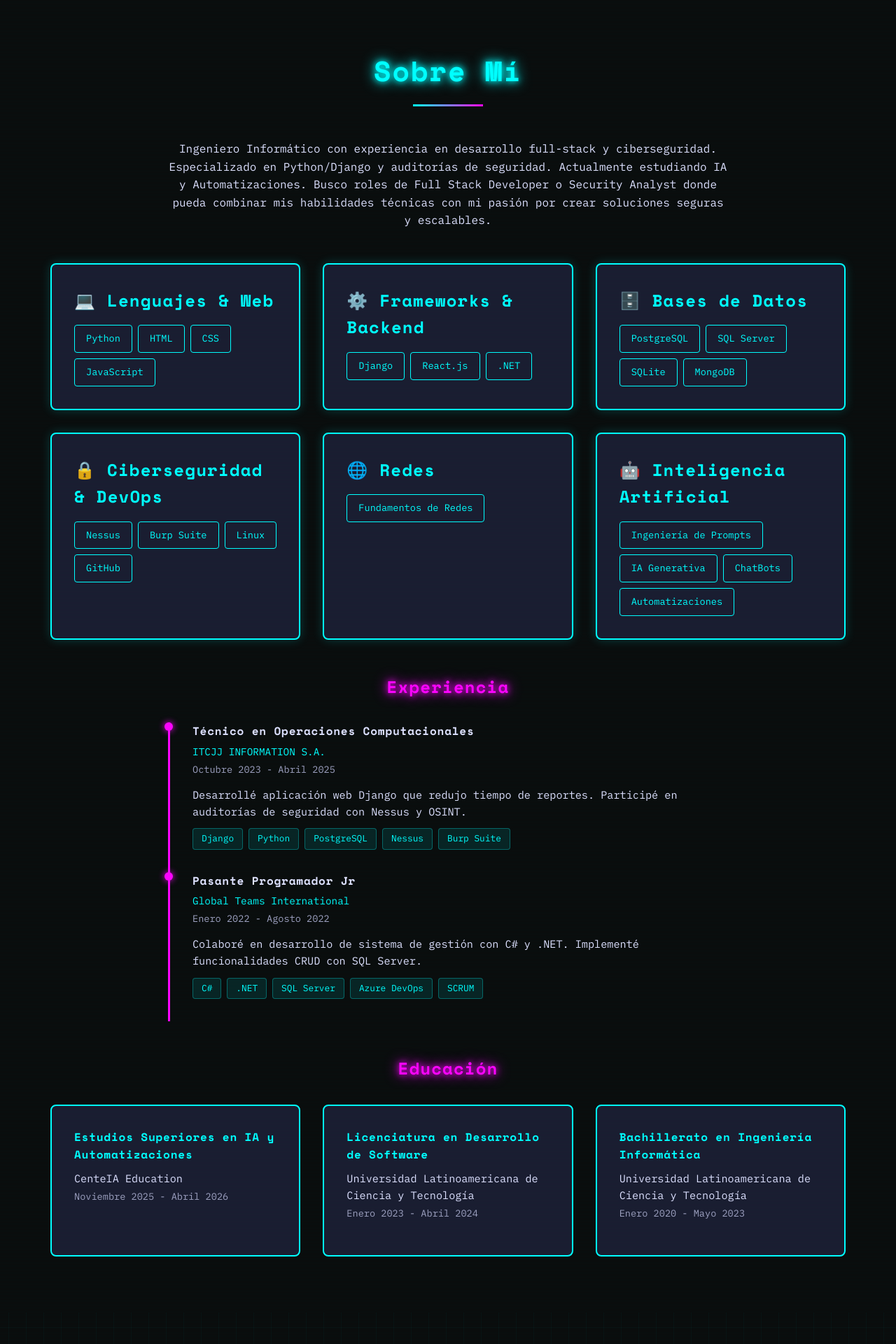
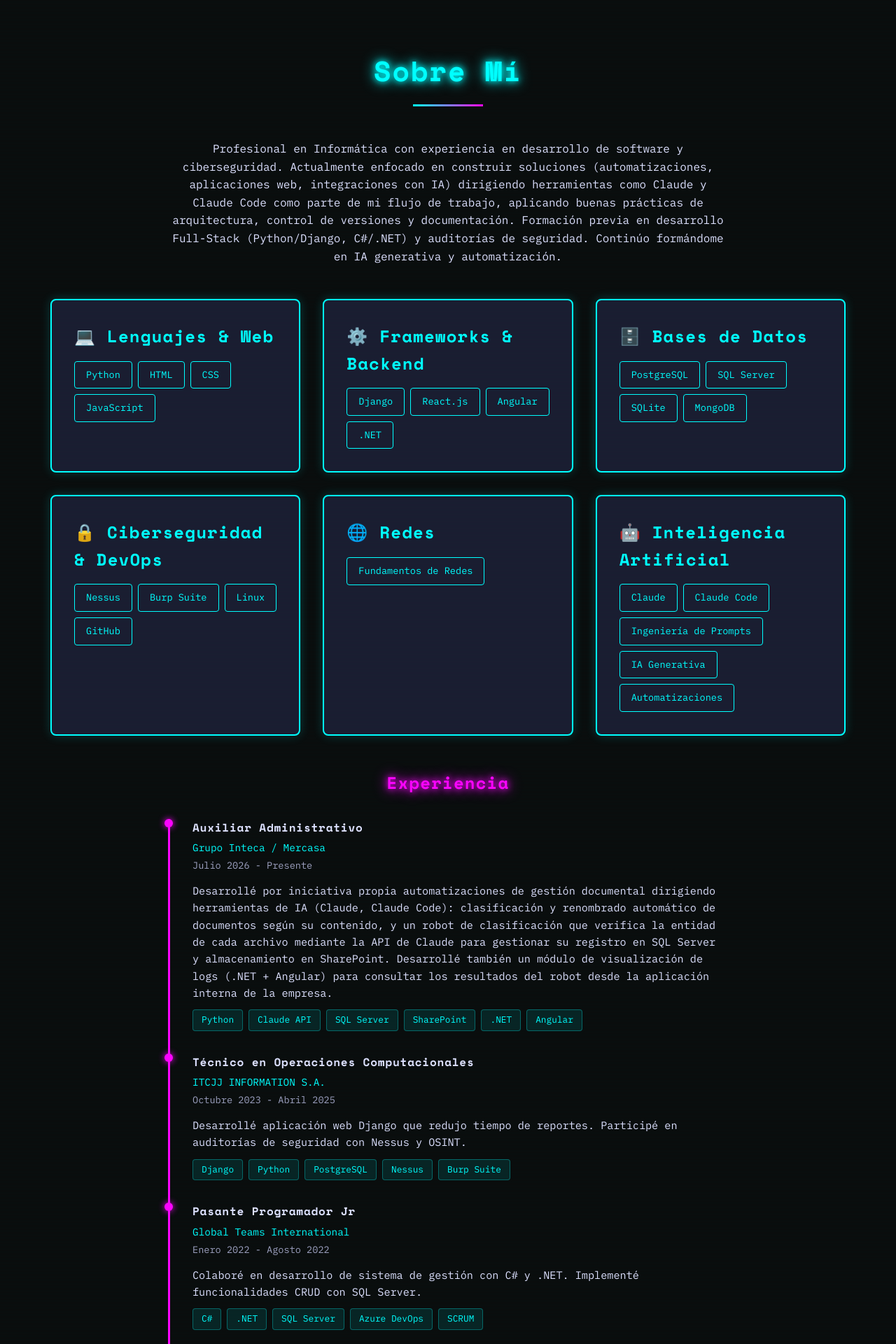
Before and after one commit to Pino835/new_portfolio, a Django app: template portfolio/core/templates/index.html in a window 1280 px wide. Shown: the part 891-2811 px from the top of the page at 70% size. Run offline with Django 5.2, Linux system fonts and the light colour scheme; the template is opened without the code that fills it, so the values that code supplies are empty.

Commit message:
Commit #17: Reposicionamiento profesional - IA aplicada al desarrollo
- Actualiza hero, sobre mi y footer al nuevo enfoque: Profesional en
  Informatica que dirige herramientas de IA (Claude, Claude Code) para
  construir, auditar y documentar software, en vez de Full-Stack
  Developer / Especialista en Ciberseguridad
- Agrega experiencia actual: Auxiliar Administrativo, Grupo Inteca/Mercasa
- Agrega Claude, Claude Code y Angular a habilidades
- Corrige email de contacto a pinoto2002@gmail.com
- Actualiza CTA de contacto (abierto a colaborar, ya no busca empleo activo)
- Actualiza meta tags (title, description, Open Graph, Twitter Card)
- Actualiza CLAUDE.md con el nuevo dominio de Render y los cambios

Nota: 4 proyectos nuevos (renombradores, robot clasificador, modulo de
logs) se cargaron en la BD local para pruebas; deben agregarse manualmente
en el admin de produccion ya que db.sqlite3 no se versiona.

Co-Authored-By: Claude Sonnet 5 <noreply@anthropic.com>

```diff
--- a/portfolio/core/templates/index.html
+++ b/portfolio/core/templates/index.html
@@ -4,23 +4,23 @@
 <head>
     <meta charset="UTF-8">
     <meta name="viewport" content="width=device-width, initial-scale=1.0">
-    <title>Portafolio de Juan Diego Pino - Ingeniero Informático</title>
-    <meta name="description" content="Portafolio profesional de Juan Diego Pino. Ingeniero Informático especializado en Full-Stack Development y Ciberseguridad.">
-    <meta name="keywords" content="Juan Diego Pino, Ingeniero Informático, Full-Stack Developer, Ciberseguridad, Python, Django">
+    <title>Portafolio de Juan Diego Pino - Profesional en Informática</title>
+    <meta name="description" content="Portafolio profesional de Juan Diego Pino. Desarrollo y automatización asistidos por IA (Claude, Claude Code).">
+    <meta name="keywords" content="Juan Diego Pino, Profesional en Informática, Desarrollo asistido por IA, Automatización, Claude, Claude Code, Python, Django">
     <meta name="author" content="Juan Diego Pino">
 
     <!-- Open Graph -->
     <meta property="og:type" content="website">
-    <meta property="og:title" content="Portafolio de Juan Diego Pino - Ingeniero Informático">
-    <meta property="og:description" content="Portafolio profesional de Juan Diego Pino. Ingeniero Informático especializado en Full-Stack Development y Ciberseguridad.">
+    <meta property="og:title" content="Portafolio de Juan Diego Pino - Profesional en Informática">
+    <meta property="og:description" content="Portafolio profesional de Juan Diego Pino. Desarrollo y automatización asistidos por IA (Claude, Claude Code).">
     <meta property="og:image" content="{{ request.scheme }}://{{ request.get_host }}{% static 'img/profile.jpg' %}">
     <meta property="og:url" content="{{ request.scheme }}://{{ request.get_host }}/">
     <meta property="og:locale" content="es_ES">
 
     <!-- Twitter Card -->
     <meta name="twitter:card" content="summary_large_image">
-    <meta name="twitter:title" content="Portafolio de Juan Diego Pino - Ingeniero Informático">
-    <meta name="twitter:description" content="Portafolio profesional de Juan Diego Pino. Ingeniero Informático especializado en Full-Stack Development y Ciberseguridad.">
+    <meta name="twitter:title" content="Portafolio de Juan Diego Pino - Profesional en Informática">
+    <meta name="twitter:description" content="Portafolio profesional de Juan Diego Pino. Desarrollo y automatización asistidos por IA (Claude, Claude Code).">
     <meta name="twitter:image" content="{{ request.scheme }}://{{ request.get_host }}{% static 'img/profile.jpg' %}">
 
     <!-- Favicon -->
@@ -56,15 +56,15 @@
             </div>
 
             <h1 class="hero-title">Juan Diego Pino</h1>
-            <h2 class="hero-subtitle">Ingeniero Informático</h2>
+            <h2 class="hero-subtitle">Profesional en Informática</h2>
 
             <p class="hero-description">
-                Full-Stack Developer | Especialista en Ciberseguridad | Apasionado por IA y Automatizaciones
+                Desarrollo y Automatización Asistidos por IA
             </p>
 
             <p class="hero-description hero-description-muted">
-                Desarrollador Full-Stack especializado en Python/Django con experiencia en auditorías de seguridad.
-                Busco roles donde pueda combinar mis habilidades técnicas con mi pasión por crear soluciones seguras y escalables.
+                Construyo software, automatizaciones y flujos de auditoría dirigiendo herramientas de IA (Claude, Claude Code)
+                como parte central de mi proceso de desarrollo, aplicando buenas prácticas de arquitectura, documentación y control de versiones.
             </p>
 
             <div class="social-links">
@@ -101,9 +101,11 @@
             </div>
 
             <p class="about-description">
-                Ingeniero Informático con experiencia en desarrollo full-stack y ciberseguridad. Especializado en Python/Django y auditorías de seguridad.
-                Actualmente estudiando IA y Automatizaciones. Busco roles de Full Stack Developer o Security Analyst donde pueda combinar mis habilidades técnicas
-                con mi pasión por crear soluciones seguras y escalables.
+                Profesional en Informática con experiencia en desarrollo de software y ciberseguridad. Actualmente enfocado en construir
+                soluciones (automatizaciones, aplicaciones web, integraciones con IA) dirigiendo herramientas como Claude y Claude Code
+                como parte de mi flujo de trabajo, aplicando buenas prácticas de arquitectura, control de versiones y documentación.
+                Formación previa en desarrollo Full-Stack (Python/Django, C#/.NET) y auditorías de seguridad. Continúo formándome en
+                IA generativa y automatización.
             </p>
 
             <!-- SKILLS -->
@@ -123,6 +125,7 @@
                     <div class="skill-tags">
                         <span class="skill-tag">Django</span>
                         <span class="skill-tag">React.js</span>
+                        <span class="skill-tag">Angular</span>
                         <span class="skill-tag">.NET</span>
                     </div>
                 </div>
@@ -157,9 +160,10 @@
                 <div class="skill-card">
                     <h3>🤖 Inteligencia Artificial</h3>
                     <div class="skill-tags">
+                        <span class="skill-tag">Claude</span>
+                        <span class="skill-tag">Claude Code</span>
                         <span class="skill-tag">Ingeniería de Prompts</span>
                         <span class="skill-tag">IA Generativa</span>
-                        <span class="skill-tag">ChatBots</span>
                         <span class="skill-tag">Automatizaciones</span>
                     </div>
                 </div>
@@ -168,6 +172,27 @@
             <!-- EXPERIENCE -->
             <h3 class="neon-magenta section-subtitle">Experiencia</h3>
             <div class="experience-timeline">
+                <div class="experience-item">
+                    <h4>Auxiliar Administrativo</h4>
+                    <p class="experience-company">Grupo Inteca / Mercasa</p>
+                    <p class="experience-period">Julio 2026 - Presente</p>
+                    <p class="experience-description">
+                        Desarrollé por iniciativa propia automatizaciones de gestión documental dirigiendo herramientas de IA (Claude, Claude Code):
+                        clasificación y renombrado automático de documentos según su contenido, y un robot de clasificación que verifica la entidad
+                        de cada archivo mediante la API de Claude para gestionar su registro en SQL Server y almacenamiento en SharePoint. Desarrollé
+                        también un módulo de visualización de logs (.NET + Angular) para consultar los resultados del robot desde la aplicación
+                        interna de la empresa.
+                    </p>
+                    <div class="experience-tech">
+                        <span class="tech-badge">Python</span>
+                        <span class="tech-badge">Claude API</span>
+                        <span class="tech-badge">SQL Server</span>
+                        <span class="tech-badge">SharePoint</span>
+                        <span class="tech-badge">.NET</span>
+                        <span class="tech-badge">Angular</span>
+                    </div>
+                </div>
+
                 <div class="experience-item">
                     <h4>Técnico en Operaciones Computacionales</h4>
                     <p class="experience-company">ITCJJ INFORMATION S.A.</p>
@@ -286,15 +311,15 @@
             </div>
 
             <p class="contact-description">
-                Estoy disponible para nuevas oportunidades como Full Stack Developer o Security Analyst.
+                Estoy abierto a colaborar en proyectos de automatización, desarrollo asistido por IA o consultoría.
                 No dudes en contactarme para discutir proyectos, colaboraciones o simplemente para conectar.
             </p>
 
             <div class="contact-cards">
-                <a href="mailto:pino2002@gmail.com" class="contact-card">
+                <a href="mailto:pinoto2002@gmail.com" class="contact-card">
                     <div class="contact-icon">✉️</div>
                     <div class="contact-label">Email</div>
-                    <div class="contact-value">pino2002@gmail.com</div>
+                    <div class="contact-value">pinoto2002@gmail.com</div>
                 </a>
 
                 <a href="https://github.com/Pino835/" target="_blank" rel="noopener noreferrer" class="contact-card">
@@ -315,7 +340,7 @@
             </div>
 
             <div class="contact-message-action">
-                <a href="mailto:pino2002@gmail.com" class="btn btn-magenta">
+                <a href="mailto:pinoto2002@gmail.com" class="btn btn-magenta">
                     Enviar Mensaje
                 </a>
             </div>
@@ -338,7 +363,7 @@
     <!-- FOOTER -->
     <footer>
         <div class="footer-content">
-            <span>© 2025 Juan Diego Pino | Ingeniero Informático</span>
+            <span>© 2026 Juan Diego Pino | Profesional en Informática</span>
             <div class="footer-divider"></div>
             <span>Diseñado y desarrollado con <span class="neon-magenta">&lt;/&gt;</span></span>
             <div class="footer-divider"></div>
```
Also changed, not shown: CLAUDE.md (+16 -1 lines).
